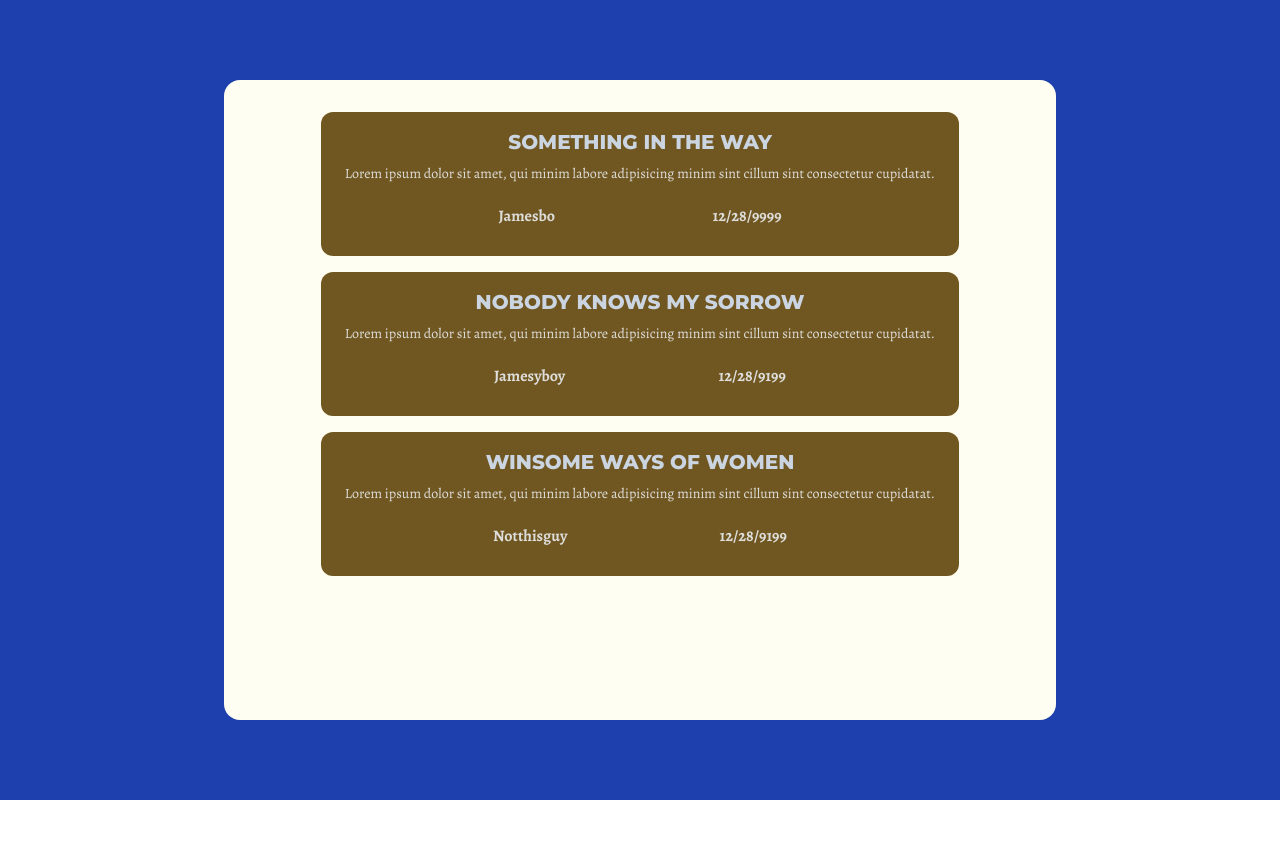
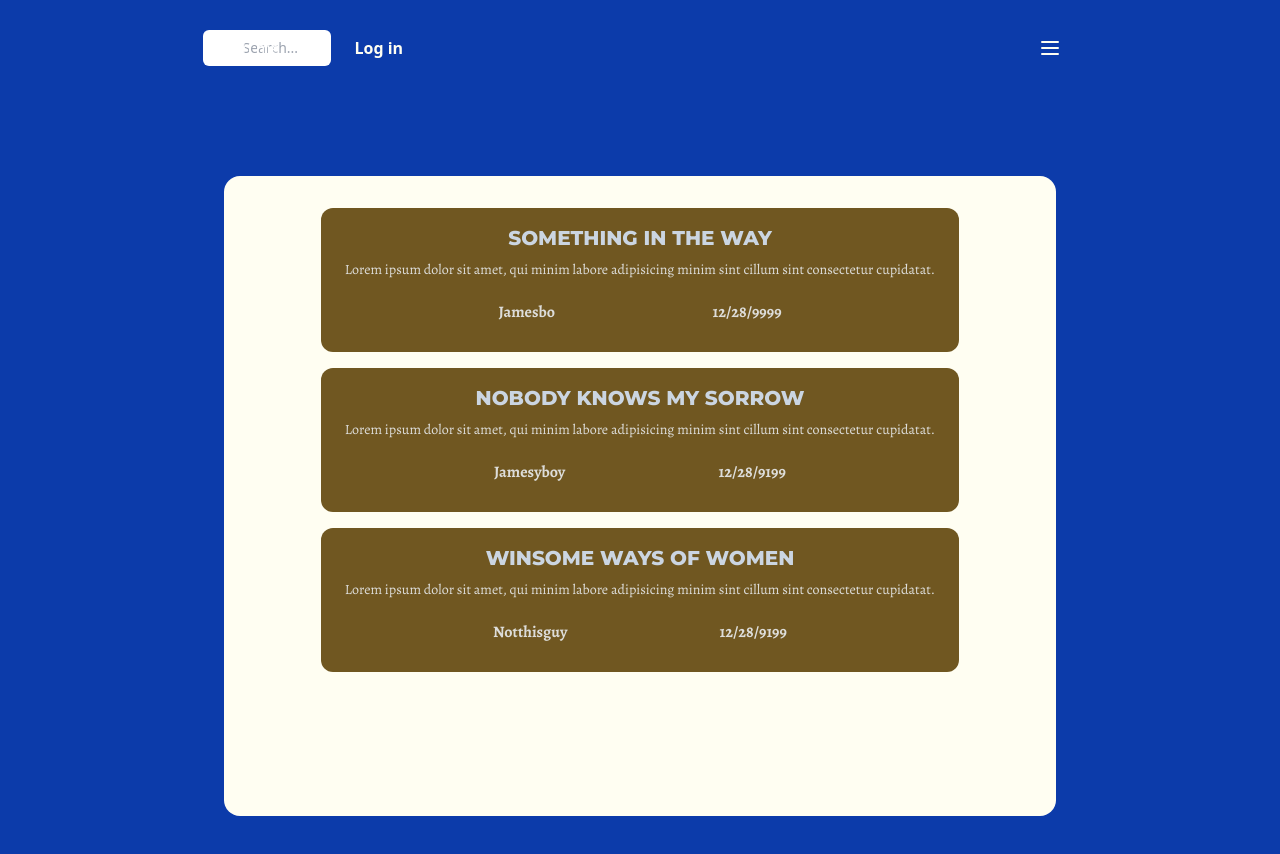
Before and after one commit to CodeWarrior-debug/dev-devo-blog, a Next.js app: page / in a window 1280 px wide. Shown: the top 854 px of the page. Before the commit the page ends 800 px from the top, so only its background shows below. Built offline with nearby package versions, Linux system fonts and the light colour scheme.

Commit message:
progress on header

```diff
--- a/components/Header.js
+++ b/components/Header.js
@@ -1,9 +1,70 @@
-import React from 'react'
+import React, {useState} from 'react'
+import cls from "classnames"
+
 
 const Header = () => {
-  return (
+
+    const [menuDisplay, setMenuDisplay]=useState('hidden');
+
+    const showMenu = () =>{
+        if (menuDisplay=='hidden'){
+           return setMenuDisplay('flex')
+        } else {
+           return setMenuDisplay('hidden')
+        }
+    }
+
+    return (
     <>
-      <h1>Placeholder1</h1>
+      <header className="p-4 bg-[#0C3BAA] text-[#FFFEF2] dark:bg-gray-800 dark:text-gray-100">
+        {/* TODO - lookup mx auto?? */}
+	<div className= {"container flex justify-between h-16 mx-auto"}>
+
+		<ul className={cls(menuDisplay," items-stretch space-x-3 lg:flex")}  >
+
+        {/* TODO - lookup noopener noreferrer?? */}
+
+			<li className="flex">
+				<a rel="noopener noreferrer" href="/blogs" className="flex items-center px-4 -mb-1 border-b-2 dark:border-transparent dark:text-violet-400 dark:border-violet-400">
+                    Blogs
+                </a>
+				<a rel="noopener noreferrer" href="/compose" className="flex items-center px-4 -mb-1 border-b-2 dark:border-transparent dark:text-violet-400 dark:border-violet-400">
+                    Compose
+                </a>
+                {/* TODO add search function */}
+				<a rel="noopener noreferrer" href="/search" className="flex items-center px-4 -mb-1 border-b-2 dark:border-transparent dark:text-violet-400 dark:border-violet-400">
+                    Search
+                </a>
+				<a rel="noopener noreferrer" href="/search" className="flex items-center px-4 -mb-1 border-b-2 dark:border-transparent dark:text-violet-400 dark:border-violet-400">
+                    Log In
+                </a>
+			</li>
+
+		</ul>
+
+		<div className="flex items-center md:space-x-4">
+			<div className="relative">
+				<span className="absolute inset-y-0 left-0 flex items-center pl-2">
+					<button type="submit" title="Search" className="text-white p-1 focus:outline-none focus:ring">
+                        Push me
+						{/* <svg fill="currentColor" viewBox="0 0 512 512" className="w-4 h-4 dark:text-gray-100">
+							<path d="M479.6,399.716l-81.084-81.084-62.368-25.767A175.014,175.014,0,0,0,368,192c0-97.047-78.953-176-176-176S16,94.953,16,192,94.953,368,192,368a175.034,175.034,0,0,0,101.619-32.377l25.7,62.2L400.4,478.911a56,56,0,1,0,79.2-79.195ZM48,192c0-79.4,64.6-144,144-144s144,64.6,144,144S271.4,336,192,336,48,271.4,48,192ZM456.971,456.284a24.028,24.028,0,0,1-33.942,0l-76.572-76.572-23.894-57.835L380.4,345.771l76.573,76.572A24.028,24.028,0,0,1,456.971,456.284Z"></path>
+						</svg> */}
+					</button>
+				</span>
+				<input type="search" name="Search" placeholder="Search..." className="w-32 py-2 pl-10 text-sm rounded-md sm:w-auto focus:outline-none dark:bg-gray-800 dark:text-gray-100 focus:dark:bg-gray-900" />
+			</div>
+			<button type="button" className="px-6 py-2 font-semibold rounded lg:block dark:bg-violet-400 dark:text-gray-900">Log in</button>
+			{/* <button type="button" className="hidden px-6 py-2 font-semibold rounded lg:block dark:bg-violet-400 dark:text-gray-900">Log in</button> */}
+		</div>
+
+		<button title="Open menu" type="button" className="p-4 lg:hidden">
+			<svg xmlns="http://www.w3.org/2000/svg" onClick={showMenu} fill="none" viewBox="0 0 24 24" stroke="currentColor" className="w-6 h-6 dark:text-gray-100">
+				<path strokeLinecap="round" strokeLinejoin="round" strokeWidth="2" d="M4 6h16M4 12h16M4 18h16"></path>
+			</svg>
+		</button>
+	</div>
+</header>
     </>
   )
 }
--- a/pages/blogs/[blog].js
+++ b/pages/blogs/[blog].js
@@ -0,0 +1,11 @@
+import React from 'react'
+
+const Compose = () => {
+  return (
+    <>
+      <h2>Placeholder5</h2>
+    </>
+  )
+}
+
+export default Compose
--- a/pages/blogs/index.js
+++ b/pages/blogs/index.js
@@ -0,0 +1,11 @@
+import React from 'react'
+
+const Compose = () => {
+  return (
+    <>
+      <h2>Placeholder4</h2>
+    </>
+  )
+}
+
+export default Compose
--- a/pages/compose.js
+++ b/pages/compose.js
@@ -0,0 +1,11 @@
+import React from 'react'
+
+const Compose = () => {
+  return (
+    <>
+      <h2>Placeholder3</h2>
+    </>
+  )
+}
+
+export default Compose
--- a/pages/index.js
+++ b/pages/index.js
@@ -2,6 +2,7 @@ import Link from 'next/link'
 import Head from 'next/head'
 import { Alegreya, Monsieur_La_Doulaise, Montserrat} from 'next/font/google'
 import cls from "classnames"
+import Header from '@/components/Header'
 
 // TODO change font
 
@@ -49,7 +50,8 @@ url:"/blog-3"
         <link rel="icon" href="/favicon.ico" />
       </Head>
       <main >
-        <div className='text-black grid place-items-center min-h-screen bg-blue-800 p-[2em] '>
+        <Header/>
+        <div className='text-black grid place-items-center min-h-screen bg-[#0C3BAA] p-[2em] '>
           {/* TODO find exact blue and cream colors (maybe cream gradient?) desired) */}
 
 
@@ -60,10 +62,10 @@ url:"/blog-3"
       myBlogs.map((blog)=>{
         return(
           <>
-          <div className='bg-[#705721] text-[#FFFEF2] p-4 rounded-xl mb-[1em]'>
+          <div className='bg-[#705721] text-[#FFFEF2] p-4 rounded-xl mb-[1em] min-w-[16em]'>
 
             <div className={cls(montserrat.className,'bg-brown-500 text-slate-300 uppercase text-center text-xl font-extrabold')}>
-            {/* <div className={cls(montserrat.className,'bg-brown-500  uppercase text-center text-4xl font-extrabold')}> */}
+
               {blog.title}
             </div>
 
```
Also changed, not shown: pages/login.js (added).
